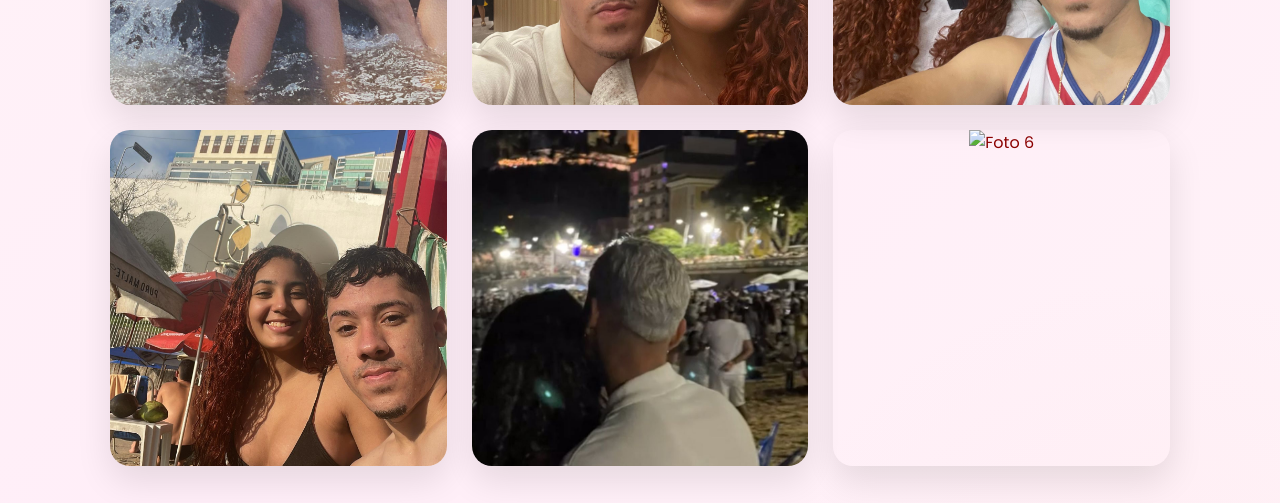
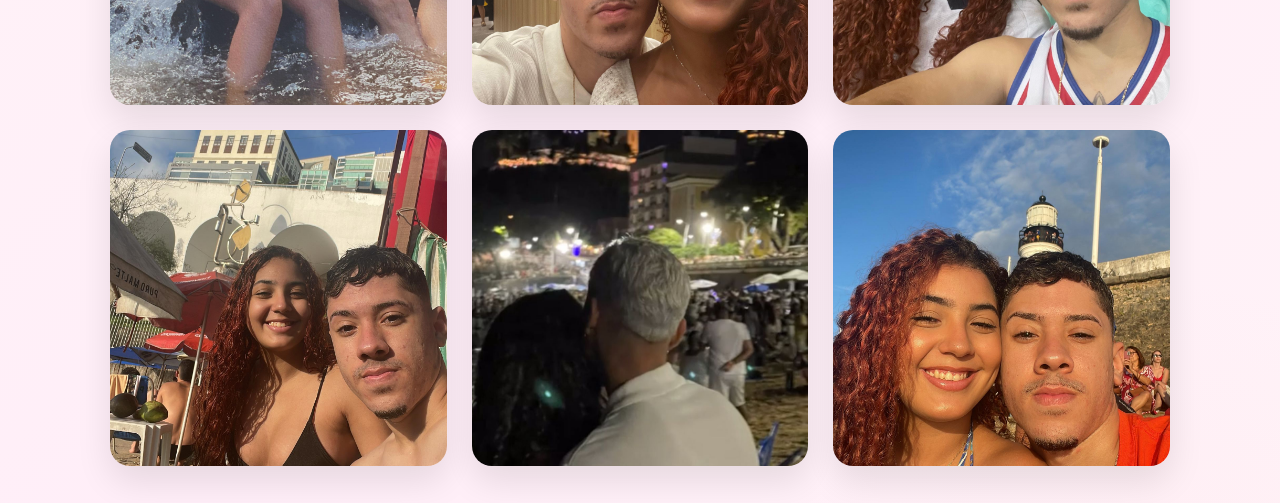
Before and after one commit to iuripbhss-cloud/amor, a plain HTML site: page index.html in a window 1280 px wide. Shown: the part 1000-1503 px from the top of the page. Drawn offline with Linux system fonts and the light colour scheme.

Commit message:
Update index.html

```diff
--- a/index.html
+++ b/index.html
@@ -452,7 +452,7 @@
         <img src="07.jpeg" alt="Foto 5">
       </div>
       <div class="gallery-item">
-        <img src="04.jpg" alt="Foto 6">
+        <img src="04.jpeg" alt="Foto 6">
       </div>
     </div>
 
```
